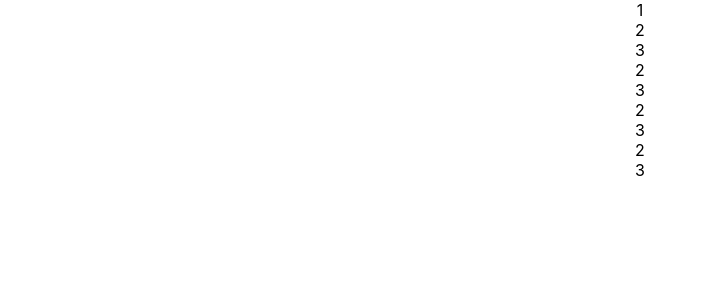
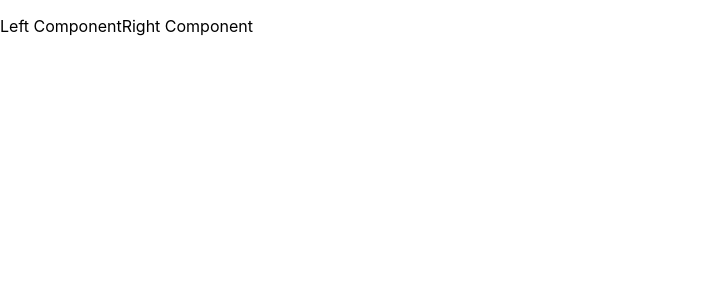
Before and after one commit to freshcodeAlice/react-learning-practice, a React (Create React App) app: page / in a window 1280 px wide. Shown: the top 300 px of the page, without its empty margins (0-706 px from the left). Built offline with nearby package versions, Linux system fonts and the light colour scheme.

Commit message:
Composition props

```diff
--- a/src/App.js
+++ b/src/App.js
@@ -1,24 +1,26 @@
 import './App.css';
 import React from 'react';
-import FlexContainer from './components/FlexContainer';
+import ToDoList from './components/ToDoList';
+
+const Panel = (props) => {
+  return (
+    <div className='container' style={{display: 'flex'}}>
+      <section className='left-section'>
+        {props.left}
+      </section>
+      <section className='right-section'>
+        {props.right}
+      </section>
+      {props.children}
+    </div>
+  );
+}
 
 function App(props) {
+  return (
+   <Panel left={<p>Left Component</p>} right={<p>Right Component</p>}>
 
-// justify-content
-// flex-direction
-// align-items
-  return (
-    <FlexContainer flexDirection='column' justifyContent='center' alignItems='center'>
-      <div>1</div>
-      <div>2</div>
-      <div>3</div>
-      <div>2</div>
-      <div>3</div>
-      <div>2</div>
-      <div>3</div>
-      <div>2</div>
-      <div>3</div>
-    </FlexContainer>
+    </Panel>
       );
 }
 
```
